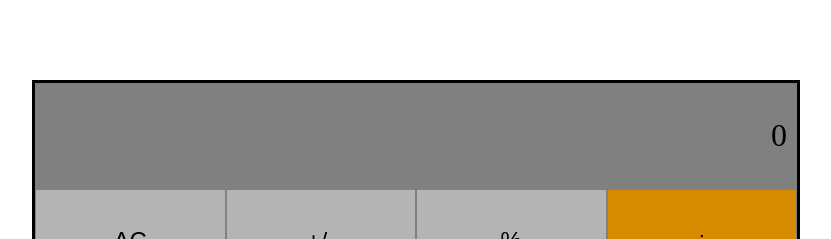
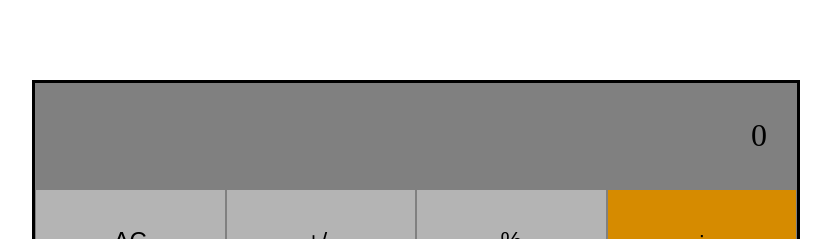
Before and after one commit to rega1237/Math-Magicians, a React (Create React App) app: page / in a window 1280 px wide. Shown: the top 239 px of the page, without its empty margins (224-1055 px from the left). Built offline with nearby package versions, Linux system fonts and the light colour scheme.

Commit message:
margin on the display number calculator

```diff
--- a/src/App.css
+++ b/src/App.css
@@ -21,6 +21,7 @@
   background-color: gray;
   justify-content: flex-end;
   align-items: center;
+  padding-right: 20px;
 }
 .AC { grid-area: AC; }
 .plusMinus { grid-area: plusMinus; }
```
